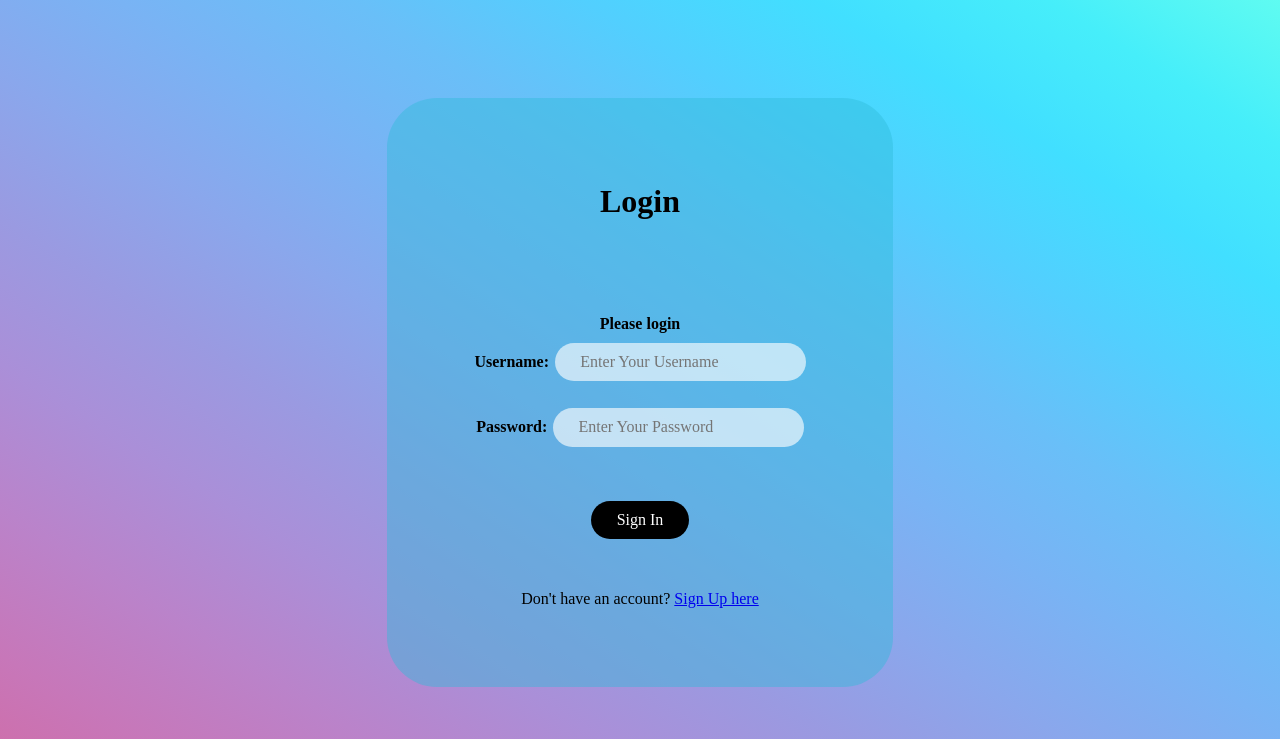
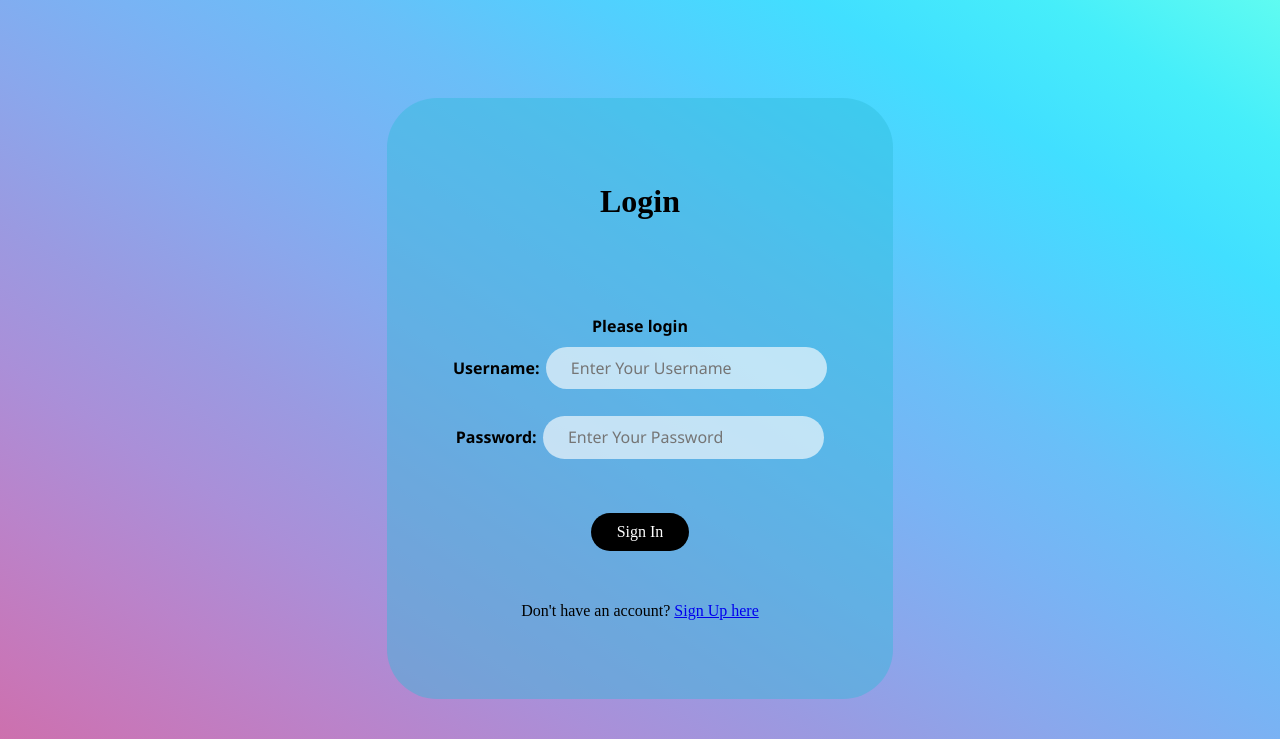
Before and after one commit to sravan1946/bytebash, a Flask app: page /login in a window 1280 px wide. Shown: the top 739 px of the page. Run offline with Flask 3, Linux system fonts and the light colour scheme.

Commit message:
change font

```diff
--- a/static/style.css
+++ b/static/style.css
@@ -19,7 +19,7 @@
 .uname {
     font-size: medium;
     color: #000000;
-    font-family: 'Times New Roman', Times, serif;
+    font-family:'Segoe UI', Tahoma, Geneva, Verdana, sans-serif;
 }
 
 .btn {
@@ -38,7 +38,7 @@
 .textbox {
     background-color: #ffffffa1;
     color: #000000;
-    font-family: 'Times New Roman', Times, serif;
+    font-family:'Segoe UI', Tahoma, Geneva, Verdana, sans-serif;
     font-size: medium;
     border-radius: 50px;
     border: none;
@@ -52,5 +52,5 @@
     padding-bottom: 2%;
     font-size: medium;
     color: #000000;
-    font-family: 'Times New Roman', Times, serif;
+    font-family:'Segoe UI', Tahoma, Geneva, Verdana, sans-serif;
 }
```
